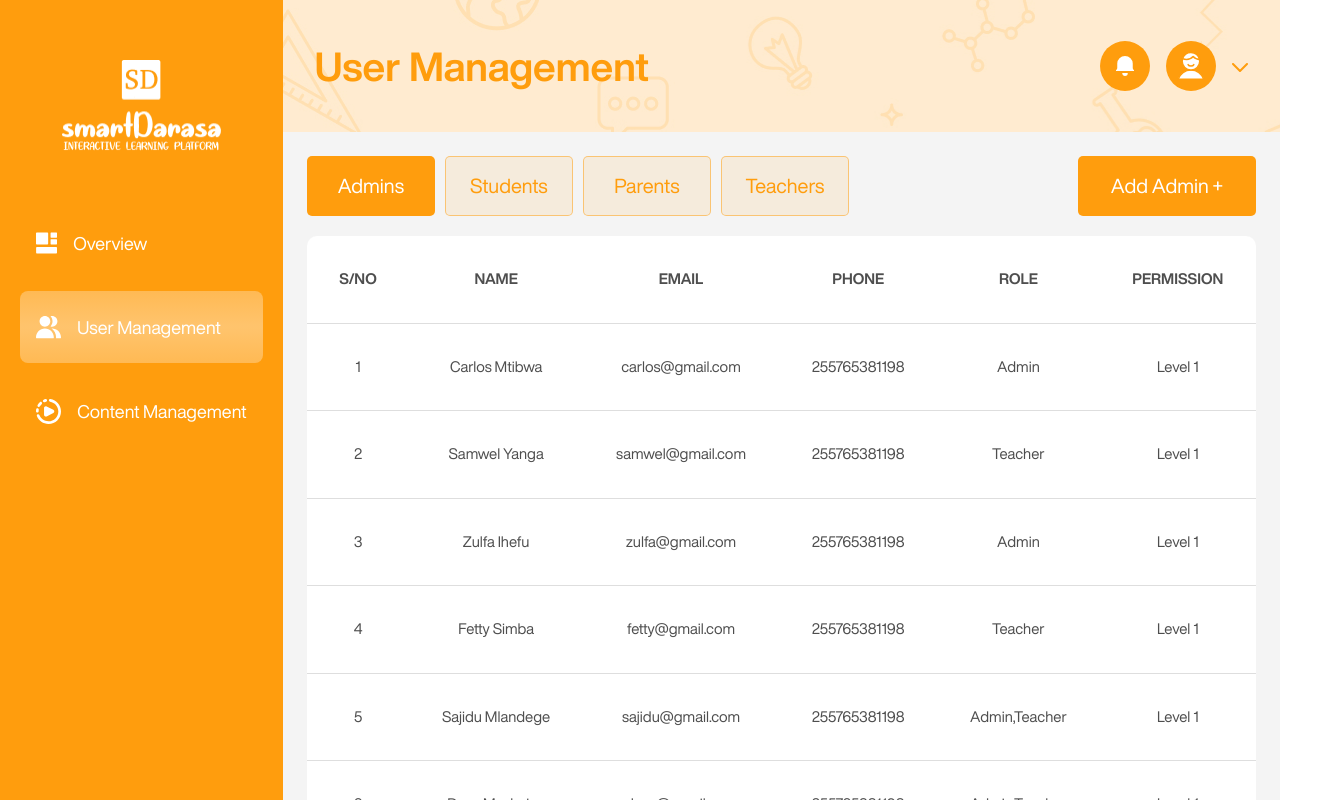
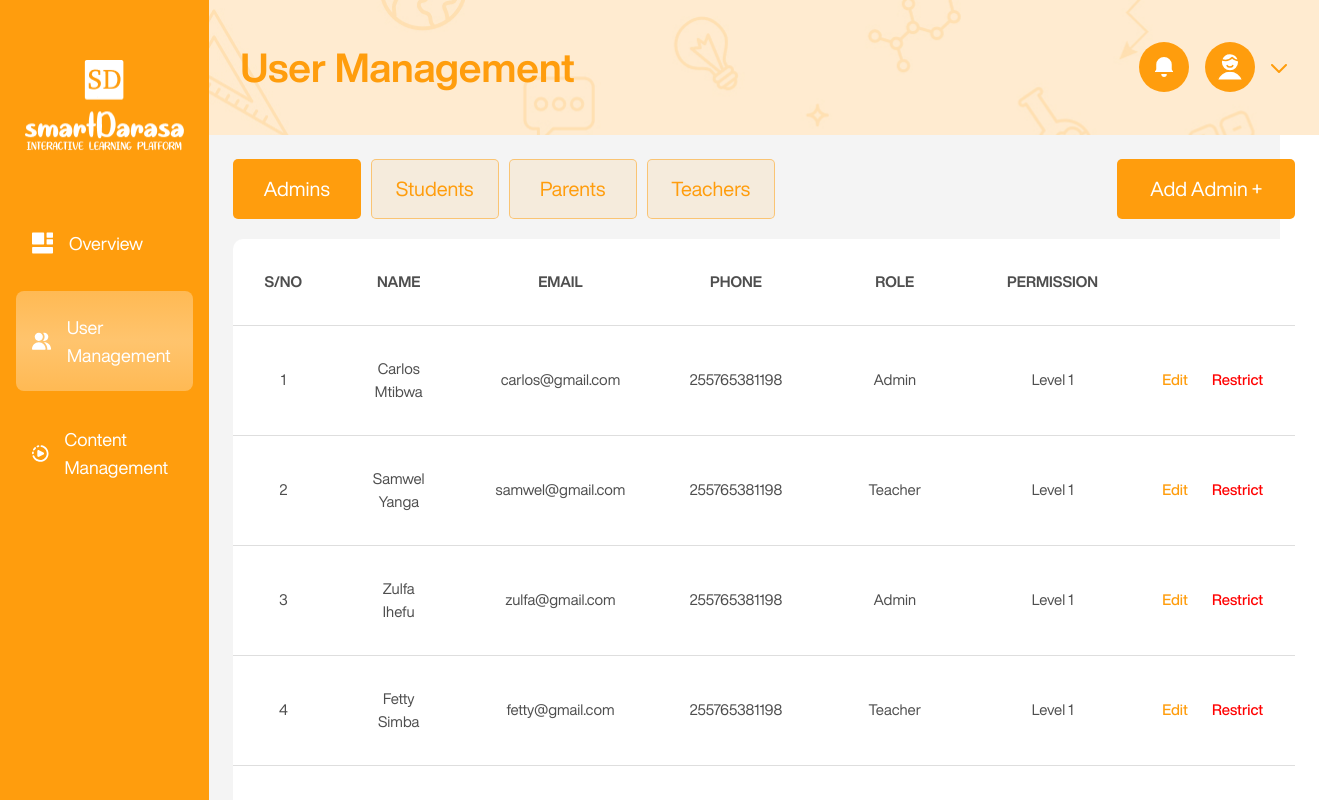
Before and after one commit to vaylette/SDAdmin, a Next.js app: page /dashboard/user-management in a window 1280 px wide. Shown: the top 800 px of the page, 1319 px wide, since content can reach past the window. Built offline with nearby package versions, Linux system fonts and the light colour scheme.

Commit message:
Action column setup complete

```diff
--- a/app/dashboard/user-management/page.tsx
+++ b/app/dashboard/user-management/page.tsx
@@ -169,6 +169,17 @@ export default function UserManagement() {
       header: () => 'Permission',
       cell: info => info.getValue()
     }),
+    columnHelper.accessor('action', {
+      header: () => '',
+      cell: (info) => (
+        <>
+          <div className='flex flex-row gap-6 font-medium'>
+            <button className='text-orange-default'>Edit</button>
+            <button className='text-red-default'>Restrict</button>
+          </div>
+        </>
+      )
+    }),
   ]
 
   const [data, setData] = useState(() => [...users])
```
